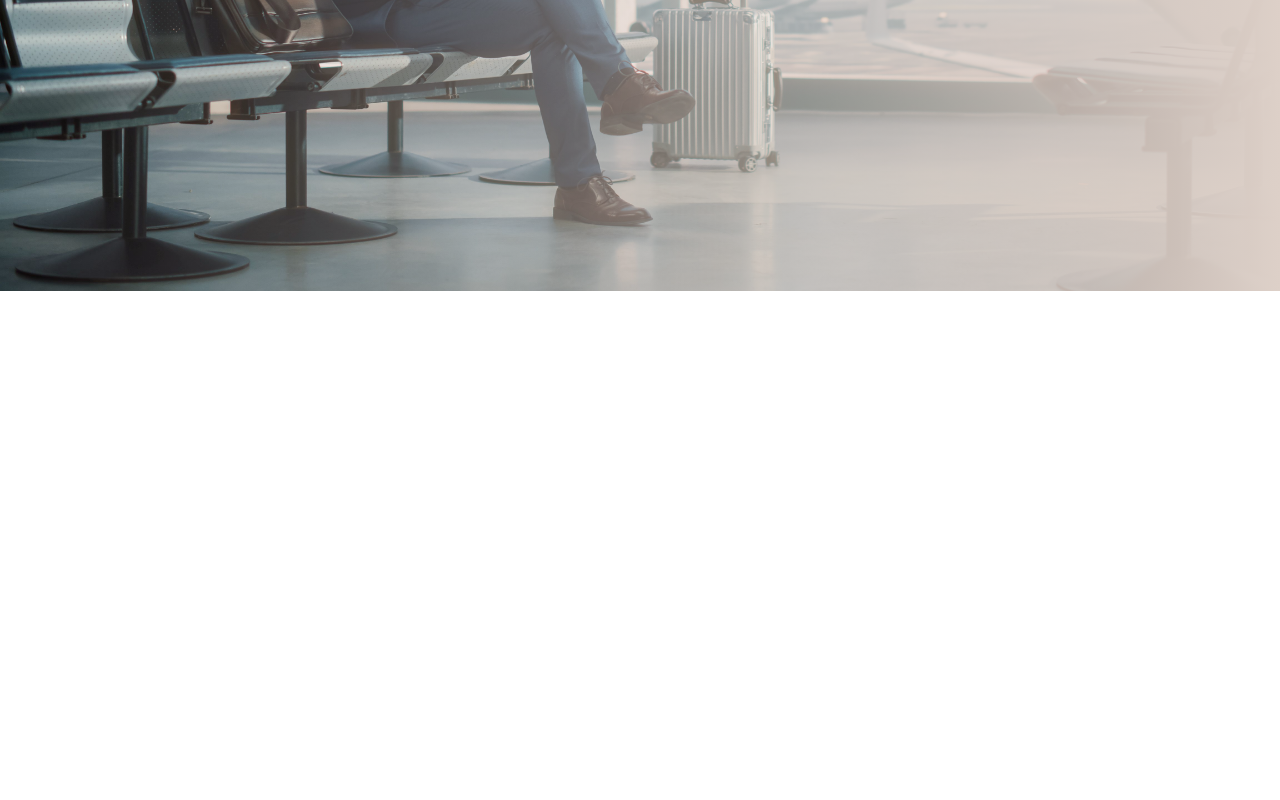
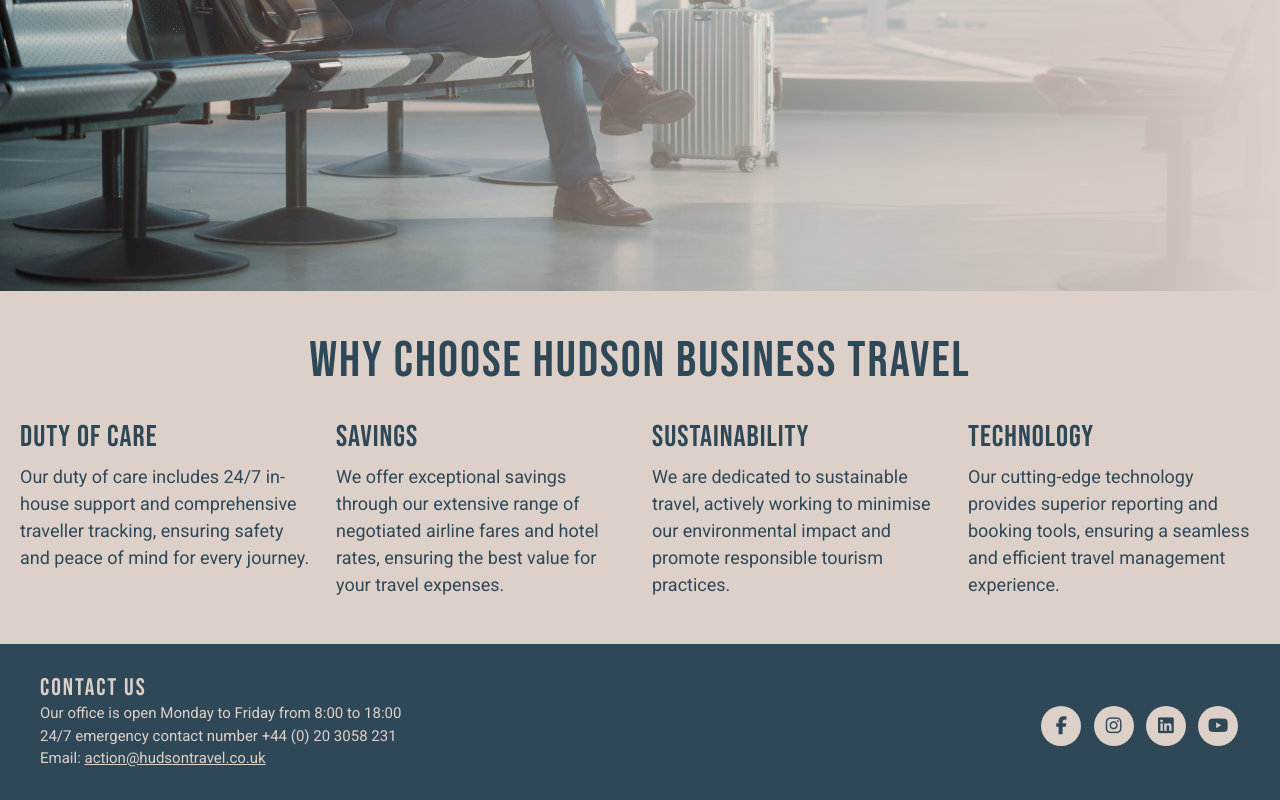
Before and after one commit to Ty-Thetravelguy/hudson-business-travel, a plain HTML site: page index.html in a window 1280 px wide. Shown: the part 603-1403 px from the top of the page. Before the commit the page ends 894 px from the top, so only its background shows below. Drawn offline with nearby package versions, Linux system fonts and the light colour scheme.

Commit message:
updated readme and complete why section on home page

```diff
--- a/assets/css/style.css
+++ b/assets/css/style.css
@@ -48,6 +48,14 @@
     text-decoration: underline;
 }
 
+/*----------------------------------------------------- Background Colours */
+
+.why-section-bg-color {
+    background-color: #DDD0C8;
+}
+
+
+
 /*----------------------------------------------------- Fonts */
 
 h1, h3, h5 {
@@ -83,6 +91,106 @@ p {
     border-color: #2f4858;
 }
 
+.why-section-heading {
+    color: #2f4858;
+    padding-top: 40px;
+}
+
+.why-section-heading h3 {
+    font-size: 50px;
+    letter-spacing: 2px;
+}
+
+.why-section h5 {
+    font-size: 30px;
+    letter-spacing: 1px;
+}
+
+.why-section p {
+    font-size: 18px;
+}
+
+.why-section-context {
+    color: #2f4858;
+    padding: 20px 20px 30px 20px;
+}
+
+/*----------------------------------------------------- Footer */
+
+#footer-details {
+    background-color: #2f4858;
+    padding: 30px 0 30px 0;
+}
+
+.contact-hours-info h4,
+.contact-hours-info p {
+    margin-bottom: 0;
+    margin-left: 10px;
+    color: #DDD0C8;
+    font-family: 'Roboto', sans-serif;
+}
+
+.contact-hours-info h4 {
+    font-family: 'Bebas Neue', sans-serif;
+    letter-spacing: 2px;
+}
+
+.contact-hours-info p {
+    font-family: 'Roboto', sans-serif;
+    font-size: 15px;
+}
+
+.contact-hours-info {
+    padding-left: 30px;
+}
+
+.email-link {
+    color: #DDD0C8;
+}
+
+.social-links {
+    padding-right: 30px;
+}
+
+.social-links li a i {
+    width: 40px;
+    height: 40px;
+    padding: 16px 0;
+    border-radius: 50%;
+    font-size: 18px;
+    line-height: 8px;
+    text-align: center;
+    color: #2f4858;
+    background: #DDD0C8;
+    transition: all 0.35s ease-in-out;
+    -moz-transition: all 0.35s ease-in-out;
+    -webkit-transition: all 0.35s ease-in-out;
+    -o-transition: all 0.35s ease-in-out;
+
+}
+
+.social-links .facebook-color:hover {
+    background-color: #3b5998;
+    color: #DDD0C8
+}
+
+.social-links .linkedin-color:hover {
+    background-color: #0077b5;
+    color: #DDD0C8
+}
+
+.social-links .instagram-color:hover {
+    background: linear-gradient(45deg, #f09433 10%, #e6683c 35%, #dc2743 60%, #cc2366 85%, #bc1888 100%);
+    color: #DDD0C8
+}
+
+.social-links .youtube-color:hover {
+    background-color: #c4302b;
+    color: #DDD0C8
+}
+
+
+
 /*----------------------------------------------------- What We Do */
 
 /*----------------------------------------------------- Sustainability */
--- a/index.html
+++ b/index.html
@@ -92,6 +92,107 @@
         </div>
       </div>
     </div>
+        <!--Why section-->
+        <div class="container-flex">
+          <div class="row why-section why-section-heading why-section-bg-color text-center ">
+            <div class="col-12 ">
+              <h3>Why Choose Hudson Business Travel</h3>
+            </div>
+          </div>
+        </div>
+        <div class="row why-section why-section-context why-section-bg-color ">
+          <div class="col-12 col-md-6 col-lg-3 duty-of-care">
+            <h5>Duty of Care</h5>
+            <p>
+              Our duty of care includes 24/7 in-house support and comprehensive
+              traveller tracking, ensuring safety and peace of mind for every
+              journey.
+            </p>
+          </div>
+          <div class="col-12 col-md-6 col-lg-3 saving">
+            <h5>Savings</h5>
+            <p>
+              We offer exceptional savings through our extensive range of negotiated
+              airline fares and hotel rates, ensuring the best value for your travel
+              expenses.
+            </p>
+          </div>
+          <div class="col-12 col-md-6 col-lg-3 sustainability">
+            <h5>Sustainability</h5>
+            <p>
+              We are dedicated to sustainable travel, actively working to minimise
+              our environmental impact and promote responsible tourism practices.
+            </p>
+          </div>
+          <div class="col-12 col-md-6 col-lg-3 technology">
+            <h5>Technology</h5>
+            <p>
+              Our cutting-edge technology provides superior reporting and booking
+              tools, ensuring a seamless and efficient travel management experience.
+            </p>
+          </div>
+        </div>
+
+    <footer>
+      <!--Footer section-->
+      <div class="container-fluid">
+        <!--Contact details & hours section-->
+        <div class="row" id="footer-details">
+          <div class="col-12 col-md-6 contact-hours-info">
+            <h4>Contact Us</h4>
+            <p>Our office is open Monday to Friday from 8:00 to 18:00</p>
+            <p>
+              24/7 emergency contact number <span>+44 (0) 20 3058 231</span>
+            </p>
+            <p>Email: <a href="mailto:action@hudsontravel.co.uk" class="email-link">action@hudsontravel.co.uk</a></p>
+          </div>
+          <!--Social icons-->
+          <div
+            class="col-12 col-md-6 d-flex justify-content-sm-center justify-content-md-end align-items-center pt-4 social-icons"
+          >
+            <ul class="list-inline social-links">
+              <li class="list-inline-item">
+                <a href="https://www.facebook.com/" target="_blank">
+                  <i
+                    class="fa-brands fa-facebook-f facebook-color"
+                    aria-hidden="true"
+                  ></i>
+                  <span class="sr-only">Facebook</span>
+                </a>
+              </li>
+              <li class="list-inline-item">
+                <a href="https://www.instagram.com/" target="_blank">
+                  <i
+                    class="fa-brands fa-instagram instagram-color"
+                    aria-hidden="true"
+                  ></i>
+                  <span class="sr-only">Instagram</span>
+                </a>
+              </li>
+
+              <li class="list-inline-item">
+                <a href="https://www.linkedin.com/feed/" target="_blank">
+                  <i
+                    class="fa-brands fa-linkedin linkedin-color"
+                    aria-hidden="true"
+                  ></i>
+                  <span class="sr-only">LinkedIn</span>
+                </a>
+              </li>
+              <li class="list-inline-item">
+                <a href="https://www.youtube.com/" target="_blank">
+                  <i
+                    class="fa-brands fa-youtube youtube-color"
+                    aria-hidden="true"
+                  ></i>
+                  <span class="sr-only">YouTube</span>
+                </a>
+              </li>
+            </ul>
+          </div>
+        </div>
+      </div>
+    </footer>
     <script
       src="https://cdn.jsdelivr.net/npm/bootstrap@5.3.2/dist/js/bootstrap.bundle.min.js"
       integrity="sha384-C6RzsynM9kWDrMNeT87bh95OGNyZPhcTNXj1NW7RuBCsyN/o0jlpcV8Qyq46cDfL"
```
Also changed, not shown: 1 other file.
